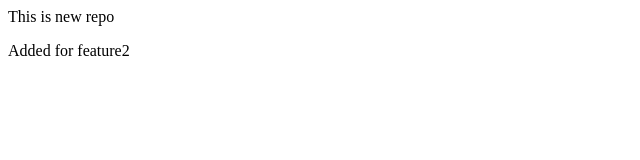
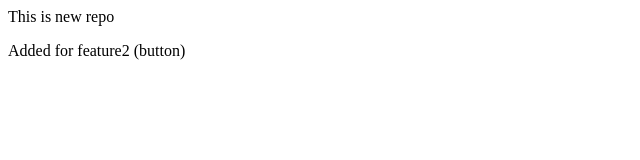
Before and after one commit to Adil-Ha5an/LocalRepo, a plain HTML site: page index.html in a window 1280 px wide. Shown: the full height of the page, 0-640 px from the left. Drawn offline with Linux system fonts and the light colour scheme.

```diff
--- a/index.html
+++ b/index.html
@@ -1,2 +1,2 @@
 <p>This is new repo</p>
-<p>Added for feature2</p>
+<p>Added for feature2 (button)</p>
```
